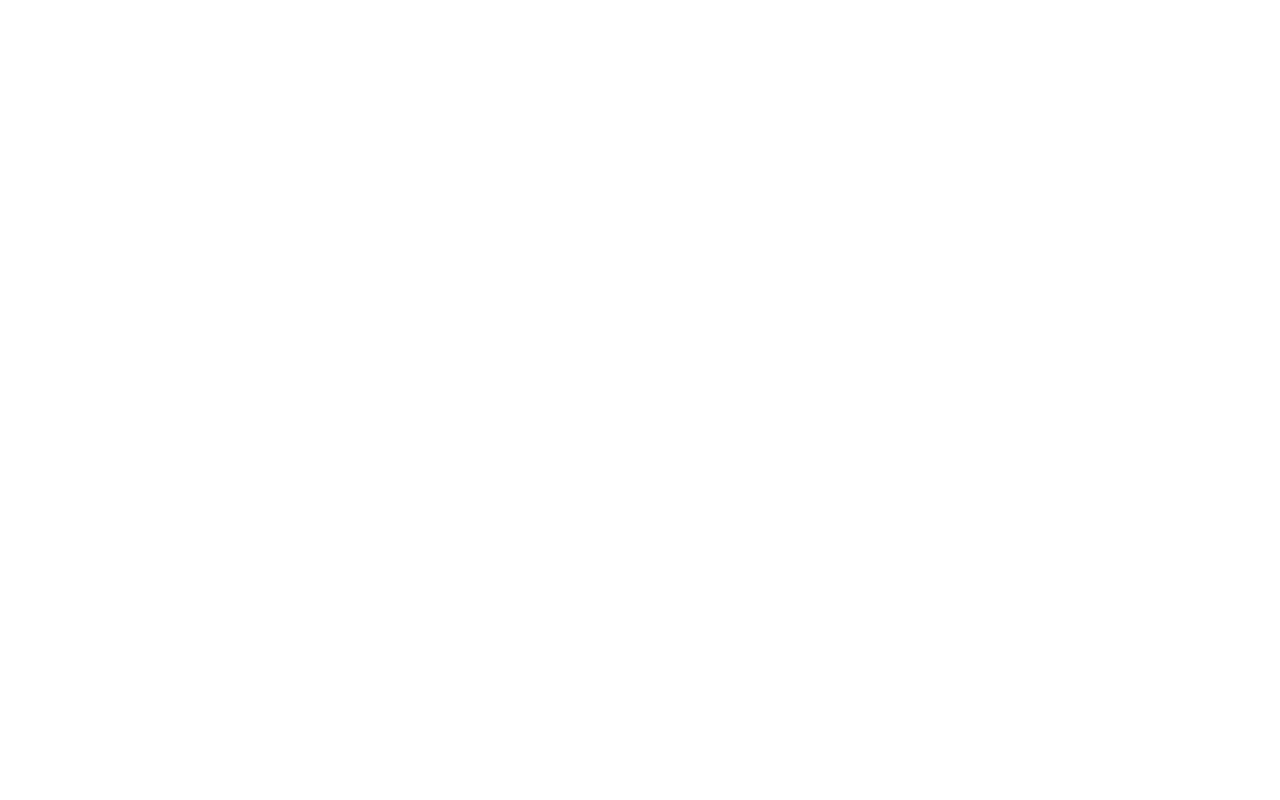
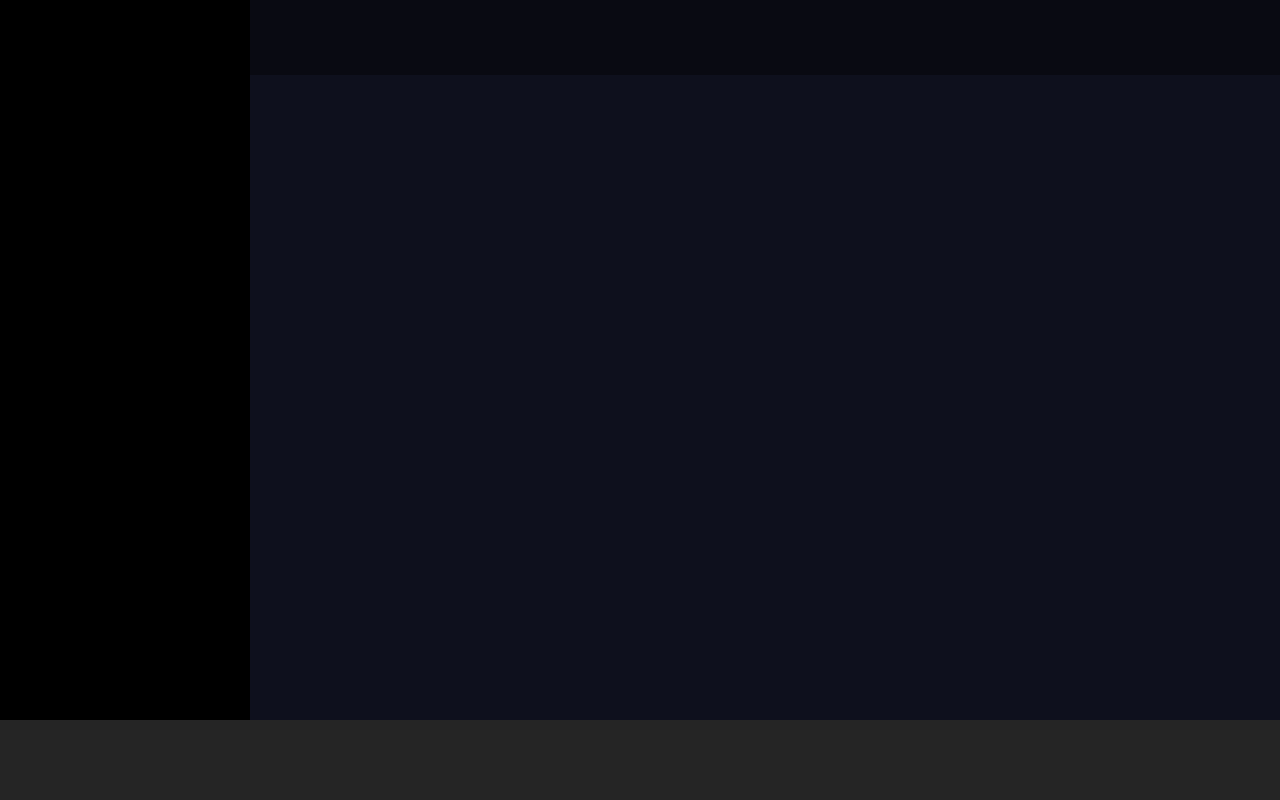
Before and after one commit to GiacomoAccardi/html-css-spotifyweb, a plain HTML site: page index.html in a window 1280 px wide. Drawn offline with Linux system fonts and the light colour scheme.

Commit message:
[FEAT] the web app now has a responsive sidebar, header and multimedial bar with basic layout and no content.

```diff
--- a/css/style.css
+++ b/css/style.css
@@ -12,10 +12,53 @@ body{
     font-family: Arial, sans-serif;
 }
 
+main{
+    height: calc(100vh - 80px);
+    display: flex;
+}
+
 
 /********************************************************
                  ->LAYOUT CLASSES<-
 *********************************************************/
+
+/*-------------------------->
+Sidebar section
+------------------>*/
+
+.side-bar{
+    width: 65px;
+}
+
+/*-------------------------->
+Header bar section
+------------------>*/
+
+.header-bar{
+    position: fixed;
+    left: 65px;
+    top: 0;
+    z-index: 1;
+    width: calc(100vw - 65px);
+    height: 75px;
+}
+
+/*-------------------------->
+App-content section
+------------------>*/
+
+.app-content{
+    width: calc(100vw - 65px);
+}
+
+
+/*-------------------------->
+Footer section
+------------------>*/
+
+.m-bar{
+    height: 80px;
+}
 
 
 /********************************************************
@@ -27,7 +70,61 @@ body{
                  ->STYLING CLASSES<-
 *********************************************************/
 
+/*-------------------------->
+Header bar styles
+------------------>*/
+
+.header-bar{
+    background-color: rgba(0, 0, 0, 0.37);
+}
+
+
+/*-------------------------->
+App content styles
+------------------>*/
+
+.app-content{
+    background-color: rgb(14, 16, 29);
+}
+
+/*-------------------------->
+Sidebar styles
+------------------>*/
+
+.side-bar{
+    background-color: black;
+}
+
+
+/*-------------------------->
+Footer styles
+------------------>*/
+
+.m-bar{
+    background-color: #252525;
+}
 
 /********************************************************
                  ->MEDIA QUEERIES<-
 *********************************************************/
+
+/*-------------------------->
+Tablet responsivness (780px)
+------------------>*/
+
+@media screen and (min-width: 786px) {
+
+.side-bar{
+    width: 250px;
+}
+
+.app-content{
+    width: calc(100% - 250px);
+}
+
+.header-bar{
+    left: 250px;
+    width: calc(100vw - 250px);
+}
+
+}
--- a/index.html
+++ b/index.html
@@ -2,21 +2,75 @@
 <html lang="en">
 
 <head>
+
     <meta charset="UTF-8">
     <meta name="viewport" content="width=device-width, initial-scale=1.0">
     <link rel="stylesheet" href="./css/style.css">
     <link rel="stylesheet" href="https://cdnjs.cloudflare.com/ajax/libs/font-awesome/6.5.2/css/all.min.css" integrity="sha512-SnH5WK+bZxgPHs44uWIX+LLJAJ9/2PkPKZ5QiAj6Ta86w+fsb2TkcmfRyVX3pBnMFcV7oQPJkl9QevSCWr3W6A==" crossorigin="anonymous" referrerpolicy="no-referrer" />
 
-    <title>Spotify Web</title>
+    <title>
+        Spotify Web
+    </title>
+
 </head>
 
 <body>
 
-    <header></header>
+    <!--
+    HEADER BAR
+    -->
+    <header>
 
-    <main></main>
+    </header>
 
-    <footer></footer>
+    <!--
+    MAIN CONTENT
+    OF THE WEB APP
+    -->
+    <main>
+        <!--
+            Sidebar
+        -->
+        <div class="side-bar">
+            <div class="row">
+
+            </div>
+        </div>
+
+        <!--
+            App content
+        -->
+        <div class="app-content">
+
+        </div>
+
+        <!--
+            Header bar
+        -->
+        <div class="header-bar">
+
+        </div>
+
+    </main>
+
+    <!--
+    BARRA MULTIMEDIALE
+    -->
+    <footer>
+        <div class="m-bar">
+            <div class="row">
+                <div class="col">
+                    <div class="content"></div>
+                </div>
+                <div class="col">
+                    <div class="content"></div>
+                </div>
+                <div class="col">
+                    <div class="content"></div>
+                </div>
+            </div>
+        </div>
+    </footer>
 
 </body>
 
```
